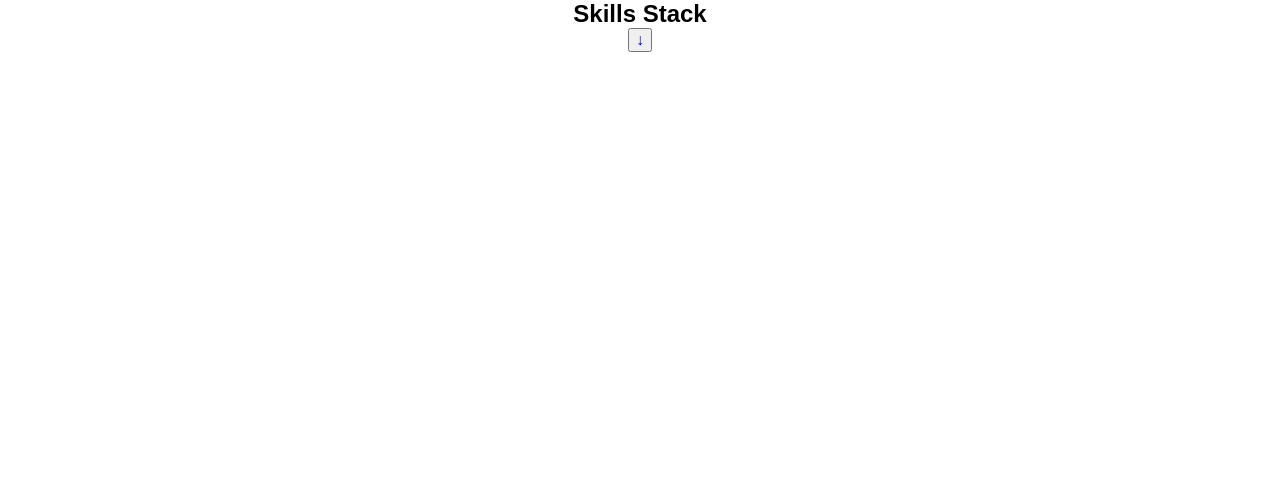
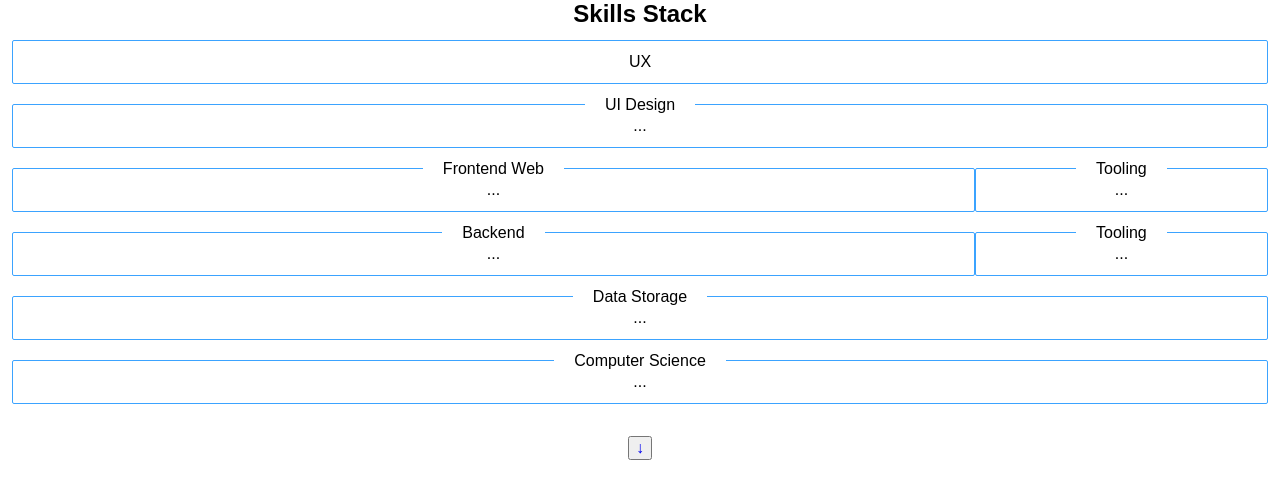
Before and after one commit to AlexEntrepreneur/dev-portfolio, a React app: page /skills in a window 1280 px wide. Shown: the top 498 px of the page. Built offline with nearby package versions, Linux system fonts and the light colour scheme.

Commit message:
Add "Skills Stack" Content Structure

```diff
--- /dev/null
+++ b/src/components/~reusables/molecules/SkillCard.js
@@ -0,0 +1,19 @@
+import styled from 'styled-components';
+import { Card } from '../atoms/atoms';
+import { small_space, normal_space, medium_space } from '../variables/spacing';
+
+export const SkillCard = styled(Card)`
+  position: relative;
+  margin-bottom: ${normal_space};
+  overflow: visible;
+  padding: ${small_space};
+
+  & .title {
+    position: absolute;
+    top: 0;
+    transform: translateY(-50%);
+    padding: 0 ${normal_space};
+    max-width: 90%;
+    background: white;
+  }
+`;
--- a/src/views/3-Skills/SkillsView.jsx
+++ b/src/views/3-Skills/SkillsView.jsx
@@ -1,11 +1,50 @@
 import React from 'react';
 import { Link } from 'react-router-dom';
-import { View } from '../../components/~reusables/atoms/atoms';
+import { View, Container } from '../../components/~reusables/atoms/atoms';
+import { SkillCard } from '../../components/~reusables/molecules/SkillCard';
+import { small_space } from '../../components/~reusables/variables/spacing';
 
 function SkillsView() {
   return (
     <View hCenter>
       <h2>Skills Stack</h2>
+      <Container fullWidth column padding={small_space}>
+        <SkillCard hCenter>
+          UX
+        </SkillCard>
+        <SkillCard hCenter>
+          <div className="title">UI Design</div>
+          ...
+        </SkillCard>
+        <Container>
+          <SkillCard fullWidth hCenter>
+            <div className="title">Frontend Web</div>
+            ...
+          </SkillCard>
+          <SkillCard hCenter width="30%">
+            <div className="title">Tooling</div>
+            ...
+          </SkillCard>
+        </Container>
+        <Container>
+          <SkillCard fullWidth hCenter>
+            <div className="title">Backend</div>
+            ...
+          </SkillCard>
+          <SkillCard hCenter width="30%">
+            <div className="title">Tooling</div>
+            ...
+          </SkillCard>
+        </Container>
+        <SkillCard hCenter>
+          <div className="title">Data Storage</div>
+          ...
+        </SkillCard>
+        <SkillCard hCenter>
+          <div className="title">Computer Science</div>
+          ...
+        </SkillCard>
+      </Container>
       <Link to='/projects'>
         <button>↓</button>
       </Link>
```
